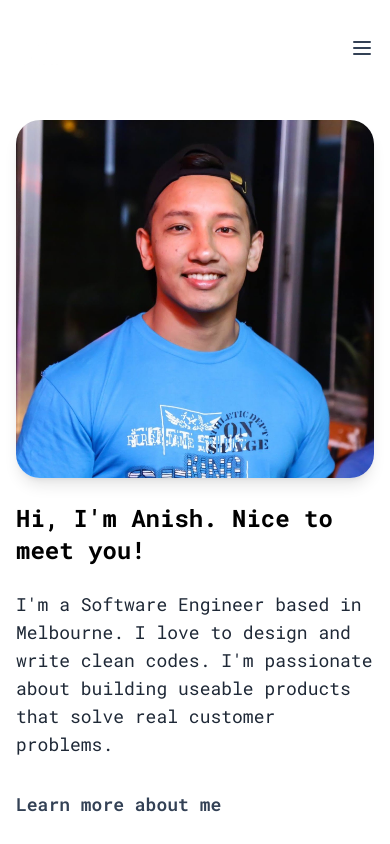
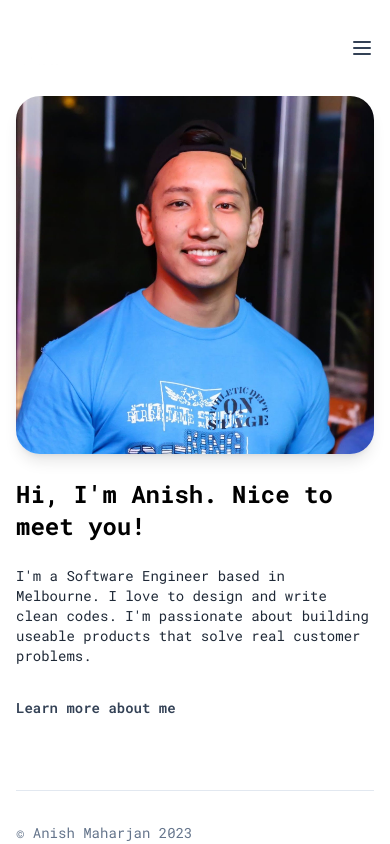
Before and after one commit to ooanishoo/ooanishoo, a Next.js app: page / in a window 390 px wide. Shown: the top 844 px of the page. Built offline with nearby package versions, Linux system fonts and the light colour scheme.

Commit message:
style(Layout): update margin

```diff
--- a/src/app/layout.tsx
+++ b/src/app/layout.tsx
@@ -24,7 +24,7 @@ export default function RootLayout({
           <header className="w-full text-sm font-semibold">
             <Nav />
           </header>
-          <main className="mx-auto mt-12 min-h-[60vh] px-4 lg:container sm:px-6 lg:px-8">
+          <main className="mx-auto mt-6 min-h-[60vh] px-4 lg:container sm:mt-8 sm:px-6 lg:mt-12 lg:px-8">
             {children}
           </main>
           <footer className="mt-16 px-4 text-sm sm:px-6 lg:px-8">
--- a/src/app/page.tsx
+++ b/src/app/page.tsx
@@ -13,10 +13,10 @@ export default function Home() {
       />
       <div className="flex-auto">
         <h2 className="pt-2 text-2xl font-extrabold text-black dark:text-white sm:text-3xl lg:text-4xl">{`Hi, I'm Anish. Nice to meet you!`}</h2>
-        <p className="mt-6 text-lg text-gray-800 dark:text-slate-400 sm:mt-10 xl:max-w-3xl">
+        <p className="mt-6 text-sm text-gray-800 dark:text-slate-400 sm:mt-10 sm:text-lg xl:max-w-3xl">
           {`I'm a Software Engineer based in Melbourne. I love to design and write clean codes. I'm passionate about building useable products that solve real customer problems.`}
         </p>
-        <p className="mt-6 py-2 text-lg font-semibold text-slate-700 hover:text-sky-500 dark:text-slate-200  dark:hover:text-sky-400 lg:mt-10">
+        <p className="mt-6 py-2 text-sm font-semibold text-slate-700 hover:text-sky-500 dark:text-slate-200 dark:hover:text-sky-400  sm:text-lg lg:mt-10">
           <Link href="/about">Learn more about me</Link>
         </p>
       </div>
```
